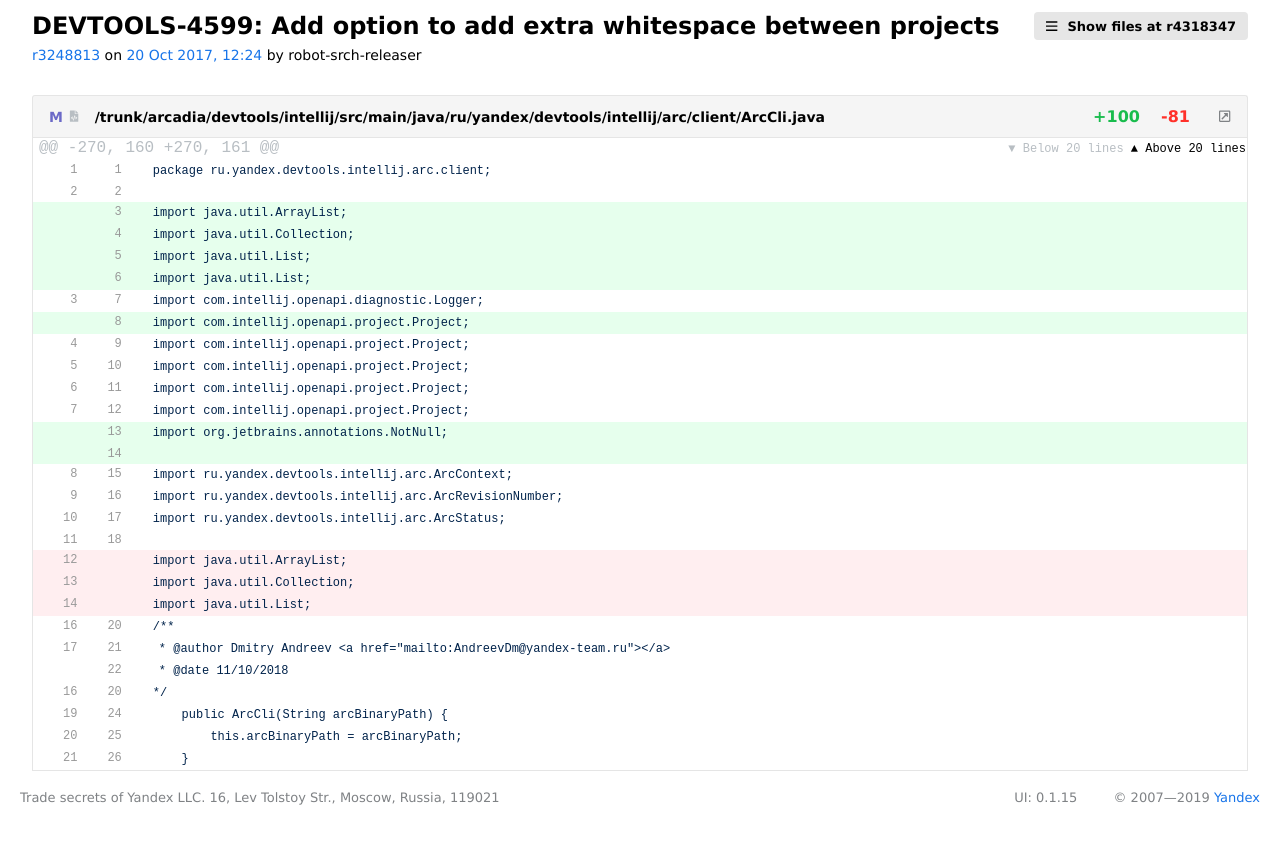
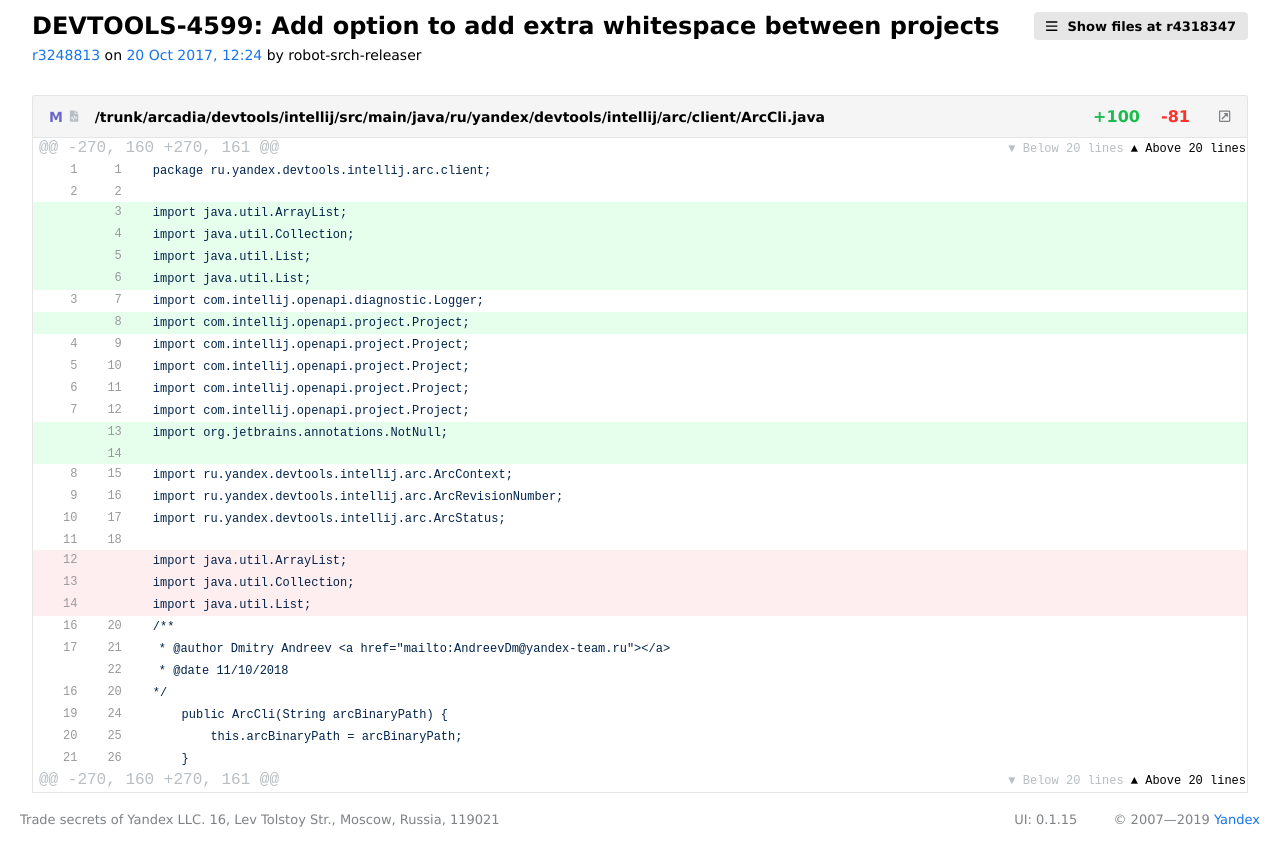
Before and after one commit to d3f38/myArcanum, a website: page src/3.1 - commit.html in a window 1280 px wide. Shown: the part 59-902 px from the top of the page. Before the commit the page ends 880 px from the top, so only its background shows below. Drawn offline with nearby package versions, Linux system fonts and the light colour scheme; files that its build step writes are made by us from their sources.

Commit message:
added fix for 3.1

```diff
--- a/src/3.1 - commit.html
+++ b/src/3.1 - commit.html
@@ -82,9 +82,7 @@
                                     <div class="diff-line__hunk">@@ -270, 160 +270, 161 @@</div>
                                     <div class="diff-line__lines">▼ Below 20 lines <span class="diff-line__lines_active">▲ Above 20 lines</span></div>
                                 </div>
-
                             </td>
-
                         </tr>
                         <tr>
                             <td class="diff-line__number diff-line__number_first">1</td>
@@ -226,6 +224,14 @@
                             <td class="diff-line__number diff-line__number_second">26</td>
                             <td class="diff-line__code">&nbsp;&nbsp;&nbsp;&nbsp;}</td>
                         </tr>
+                        <tr>
+                            <td colspan="3">
+                                <div class="diff-line__first-line">
+                                    <div class="diff-line__hunk">@@ -270, 160 +270, 161 @@</div>
+                                    <div class="diff-line__lines">▼ Below 20 lines <span class="diff-line__lines_active">▲ Above 20 lines</span></div>
+                                </div>
+                            </td>
+                        </tr>
                     </tbody>
                 </table>
             </div>
```
Also changed, not shown: build/3.1 - commit.html.
